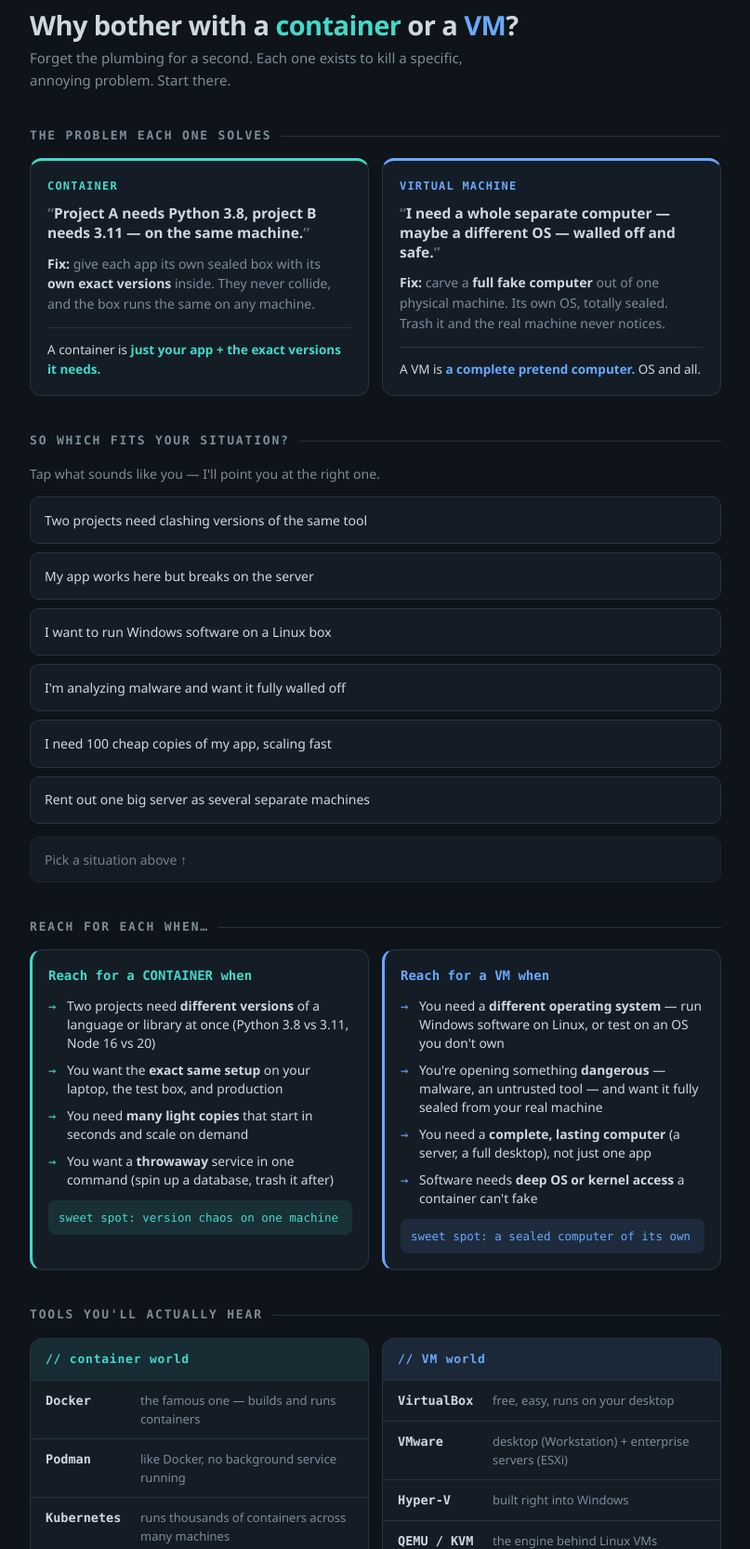
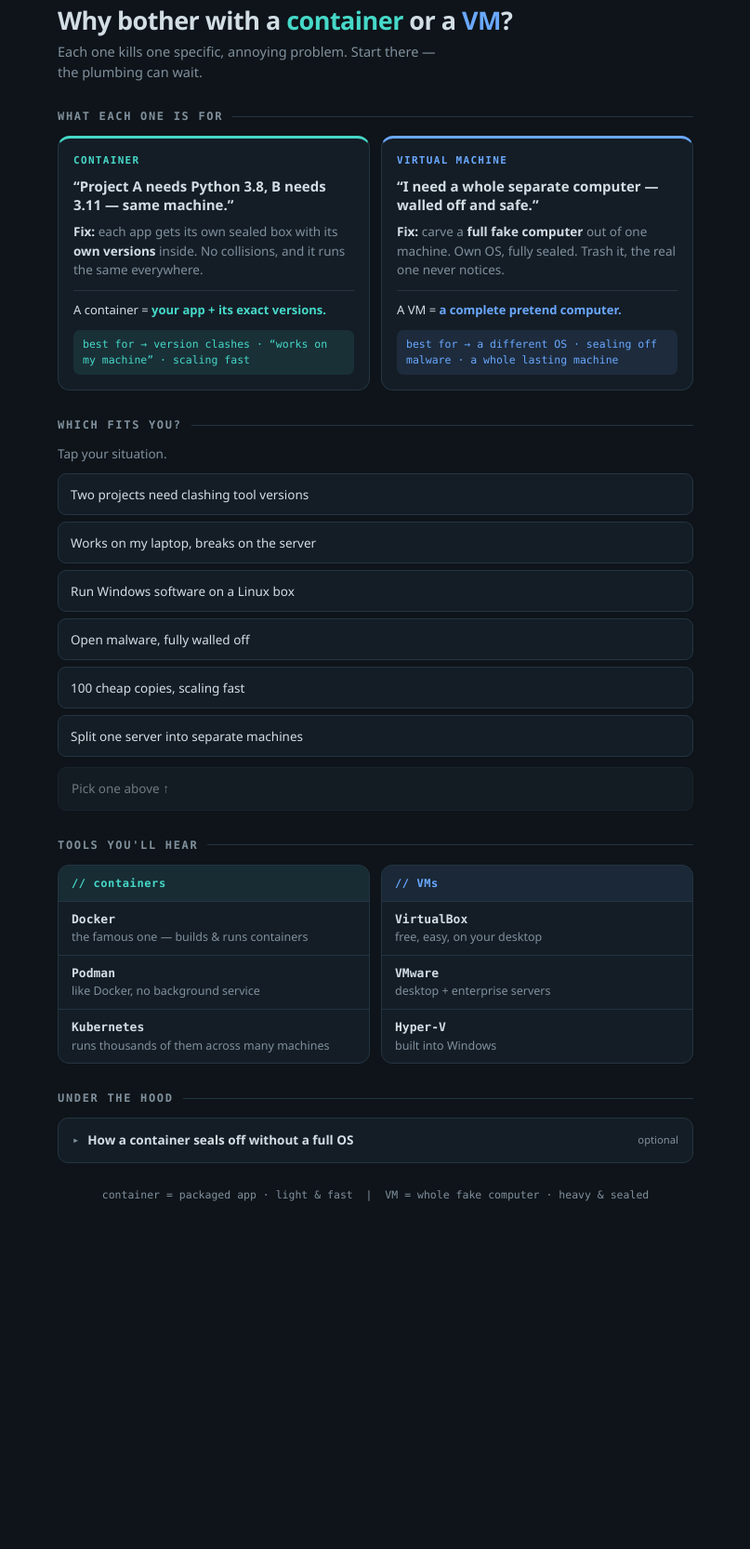
Before and after one commit to Assaf-Aassaf/Containers, a plain HTML site: page index.html in a window 1280 px wide. Shown: the part 19-1685 px from the top of the page at 93% size, without its empty margins (236-1043 px from the left). After the commit the page ends 1360 px from the top, so only its background shows below. Drawn offline with Linux system fonts and the light colour scheme.

Commit message:
Add files via upload

```diff
--- a/index.html
+++ b/index.html
@@ -1,229 +1,167 @@
 <title>Why Containers, Why VMs</title>
 <style>
-/* Layout: problem-first explainer — why each exists, scenario picker, sweet-spot triggers, real tools, mechanics hidden */
+/* Compact problem-first explainer: two cards, one picker, tools, mechanics drawer. Tight vertical rhythm for phones. */
 :root{
   --bg:#0e1419; --panel:#141d26; --panel2:#18232e; --edge:#243442;
-  --fg:#cdd9e1; --dim:#7c8c99;
-  --teal:#46d8c8;      /* container */
-  --blue:#6aa8ff;      /* VM */
-  --good:#54d98c;
+  --fg:#d2dde4; --dim:#80909d;
+  --teal:#46d8c8; --blue:#6aa8ff;
   color-scheme:dark;
   --f-disp:"IBM Plex Sans","Segoe UI",system-ui,sans-serif;
   --f-mono:"IBM Plex Mono",ui-monospace,Menlo,monospace;
 }
 *{box-sizing:border-box}
 body{background:var(--bg);color:var(--fg);margin:0;font-family:var(--f-disp);
-  line-height:1.55;font-size:15px;-webkit-font-smoothing:antialiased}
-.wrap{max-width:780px;margin:0 auto;padding-block:30px;padding-left:18px;padding-right:18px}
+  line-height:1.5;font-size:15px;-webkit-font-smoothing:antialiased}
+.wrap{max-width:720px;margin:0 auto;padding:26px 18px 36px}
 
-h1{font-size:29px;line-height:1.12;margin:0 0 8px;letter-spacing:-.02em;text-wrap:balance}
+h1{font-size:27px;line-height:1.14;margin:0 0 7px;letter-spacing:-.02em;text-wrap:balance}
 h1 .t{color:var(--teal)} h1 .b{color:var(--blue)}
-.sub{color:var(--dim);margin:0 0 30px;font-size:15px;max-width:60ch}
-h2{font-size:13px;letter-spacing:.14em;text-transform:uppercase;color:var(--dim);
-  font-family:var(--f-mono);font-weight:600;margin:38px 0 14px;display:flex;align-items:center;gap:10px}
+.sub{color:var(--dim);margin:0 0 8px;font-size:14.5px;max-width:52ch}
+h2{font-size:12px;letter-spacing:.14em;text-transform:uppercase;color:var(--dim);
+  font-family:var(--f-mono);font-weight:600;margin:28px 0 12px;display:flex;align-items:center;gap:10px}
 h2::after{content:"";flex:1;height:1px;background:var(--edge)}
 
-/* ---- the two "why" cards ---- */
-.pair{display:grid;grid-template-columns:1fr 1fr;gap:14px}
-@media(max-width:560px){.pair{grid-template-columns:1fr}}
-.card{border:1px solid var(--edge);border-radius:13px;padding:18px;background:var(--panel)}
-.card.t{border-top:3px solid var(--teal)}
-.card.b{border-top:3px solid var(--blue)}
-.card .lbl{font-family:var(--f-mono);font-size:12px;letter-spacing:.1em;text-transform:uppercase;font-weight:600}
+/* ---- two core cards ---- */
+.pair{display:grid;grid-template-columns:1fr 1fr;gap:12px}
+@media(max-width:580px){.pair{grid-template-columns:1fr}}
+.card{border:1px solid var(--edge);border-radius:13px;padding:16px;background:var(--panel)}
+.card.t{border-top:3px solid var(--teal)} .card.b{border-top:3px solid var(--blue)}
+.card .lbl{font-family:var(--f-mono);font-size:11px;letter-spacing:.12em;text-transform:uppercase;font-weight:600}
 .card.t .lbl{color:var(--teal)} .card.b .lbl{color:var(--blue)}
-.card .pain{font-size:15.5px;font-weight:600;margin:9px 0 2px;line-height:1.35}
-.card .pain::before{content:"\201C";opacity:.4}
-.card .pain::after{content:"\201D";opacity:.4}
-.card .fix{color:var(--dim);font-size:14px;margin-top:12px}
+.card .pain{font-size:15px;font-weight:600;margin:8px 0 0;line-height:1.35}
+.card .fix{color:var(--dim);font-size:13.5px;margin-top:9px}
 .card .fix b{color:var(--fg);font-weight:600}
-.card .is{margin-top:14px;padding-top:13px;border-top:1px solid var(--edge);font-size:13.5px}
+.card .is{margin-top:12px;padding-top:11px;border-top:1px solid var(--edge);font-size:13px}
 .card.t .is b{color:var(--teal)} .card.b .is b{color:var(--blue)}
+.card .best{margin-top:11px;font-family:var(--f-mono);font-size:11.5px;padding:7px 10px;border-radius:7px;line-height:1.5}
+.card.t .best{background:rgba(70,216,200,.1);color:var(--teal)}
+.card.b .best{background:rgba(106,168,255,.1);color:var(--blue)}
 
-/* ---- scenario picker ---- */
-.pick{color:var(--dim);font-size:14px;margin:0 0 14px}
-.scn{display:grid;gap:9px}
-.scn button{text-align:left;font:inherit;font-size:14px;cursor:pointer;color:var(--fg);
-  background:var(--panel);border:1px solid var(--edge);border-radius:10px;padding:13px 15px;transition:.14s;
-  display:flex;align-items:center;gap:12px}
+/* ---- picker ---- */
+.pick{color:var(--dim);font-size:13.5px;margin:0 0 11px}
+.scn{display:grid;gap:7px}
+.scn button{text-align:left;font:inherit;font-size:13.5px;cursor:pointer;color:var(--fg);
+  background:var(--panel);border:1px solid var(--edge);border-radius:9px;padding:11px 13px;transition:.13s;
+  display:flex;align-items:center;gap:10px}
 .scn button:hover{border-color:var(--dim)}
 .scn button .q{flex:1;min-width:0}
-.scn button .pin{font-family:var(--f-mono);font-size:11px;font-weight:700;letter-spacing:.08em;
-  opacity:0;transition:.14s;flex-shrink:0;padding:3px 9px;border-radius:20px}
+.scn button .pin{font-family:var(--f-mono);font-size:10px;font-weight:700;letter-spacing:.07em;
+  opacity:0;transition:.13s;flex-shrink:0;padding:3px 8px;border-radius:20px}
 .scn button.on{background:var(--panel2)}
 .scn button.on.t{border-color:var(--teal)} .scn button.on.b{border-color:var(--blue)}
 .scn button.on .pin{opacity:1}
 .scn button.on.t .pin{color:#06141a;background:var(--teal)}
 .scn button.on.b .pin{color:#06141a;background:var(--blue)}
-.answer{margin-top:14px;font-size:14px;padding:13px 15px;border-radius:10px;background:var(--panel2);
-  border:1px solid var(--edge);transition:.15s}
+.answer{margin-top:11px;font-size:13.5px;padding:12px 14px;border-radius:9px;background:var(--panel2);
+  border:1px solid var(--edge);transition:.14s}
 .answer.t{border-color:rgba(70,216,200,.45)} .answer.b{border-color:rgba(106,168,255,.45)}
 .answer b{color:var(--fg)}
-.answer .w{font-family:var(--f-mono);font-weight:700;font-size:13px}
+.answer .w{font-family:var(--f-mono);font-weight:700;font-size:12.5px}
 .answer.t .w{color:var(--teal)} .answer.b .w{color:var(--blue)}
 
-/* ---- sweet-spot triggers ---- */
-.spot{display:grid;grid-template-columns:1fr 1fr;gap:14px}
-@media(max-width:560px){.spot{grid-template-columns:1fr}}
-.spot .s{border:1px solid var(--edge);border-radius:13px;padding:17px;background:var(--panel)}
-.spot .s.t{border-left:3px solid var(--teal)} .spot .s.b{border-left:3px solid var(--blue)}
-.spot .s h3{margin:0 0 11px;font-size:14px;font-family:var(--f-mono);font-weight:600}
-.spot .s.t h3{color:var(--teal)} .spot .s.b h3{color:var(--blue)}
-.spot ul{margin:0;padding:0;list-style:none}
-.spot li{position:relative;padding-left:20px;margin:9px 0;font-size:13.8px;line-height:1.45}
-.spot li::before{position:absolute;left:0;top:0;font-family:var(--f-mono)}
-.spot .s.t li::before{content:"\2192";color:var(--teal)}
-.spot .s.b li::before{content:"\2192";color:var(--blue)}
-.spot li b{color:var(--fg);font-weight:600}
-.spot .s.t .star{margin-top:12px;padding:9px 11px;border-radius:8px;font-size:12.5px;
-  background:rgba(70,216,200,.1);color:var(--teal);font-family:var(--f-mono)}
-.spot .s.b .star{margin-top:12px;padding:9px 11px;border-radius:8px;font-size:12.5px;
-  background:rgba(106,168,255,.1);color:var(--blue);font-family:var(--f-mono)}
-
 /* ---- tools ---- */
-.tools{display:grid;grid-template-columns:1fr 1fr;gap:14px}
-@media(max-width:560px){.tools{grid-template-columns:1fr}}
-.tcol{border:1px solid var(--edge);border-radius:13px;background:var(--panel);overflow:hidden}
-.tcol .head{padding:12px 16px;font-family:var(--f-mono);font-size:13px;font-weight:600;letter-spacing:.06em}
+.tools{display:grid;grid-template-columns:1fr 1fr;gap:12px}
+@media(max-width:580px){.tools{grid-template-columns:1fr}}
+.tcol{border:1px solid var(--edge);border-radius:12px;background:var(--panel);overflow:hidden}
+.tcol .head{padding:10px 14px;font-family:var(--f-mono);font-size:12px;font-weight:600;letter-spacing:.05em}
 .tcol.t .head{color:var(--teal);background:rgba(70,216,200,.08)}
 .tcol.b .head{color:var(--blue);background:rgba(106,168,255,.08)}
-.trow{padding:11px 16px;border-top:1px solid var(--edge);display:flex;gap:10px;align-items:baseline}
-.trow .nm{font-family:var(--f-mono);font-size:13.5px;font-weight:600;flex-shrink:0;min-width:92px}
-.tcol.t .trow .nm{color:var(--fg)} .tcol.b .trow .nm{color:var(--fg)}
-.trow .d{color:var(--dim);font-size:13px;min-width:0}
+.trow{padding:9px 14px;border-top:1px solid var(--edge)}
+.trow .nm{font-family:var(--f-mono);font-size:13px;font-weight:600;color:var(--fg)}
+.trow .d{color:var(--dim);font-size:12.5px;margin-top:1px}
 
-/* ---- mechanics (collapsed) ---- */
-.hood{border:1px solid var(--edge);border-radius:11px;background:var(--panel);overflow:hidden}
-.hood summary{cursor:pointer;padding:14px 16px;font-size:14px;font-weight:600;list-style:none;
-  display:flex;align-items:center;gap:10px}
+/* ---- mechanics drawer ---- */
+.hood{border:1px solid var(--edge);border-radius:11px;background:var(--panel);overflow:hidden;margin-top:12px}
+.hood summary{cursor:pointer;padding:13px 15px;font-size:13.5px;font-weight:600;list-style:none;
+  display:flex;align-items:center;gap:9px}
 .hood summary::-webkit-details-marker{display:none}
-.hood summary .chev{color:var(--dim);transition:.2s;font-family:var(--f-mono)}
+.hood summary .chev{color:var(--dim);transition:.2s;font-family:var(--f-mono);font-size:12px}
 .hood[open] summary .chev{transform:rotate(90deg)}
 .hood summary small{color:var(--dim);font-weight:400;margin-left:auto}
-.hood .body{padding:0 16px 16px;font-size:13.5px;color:var(--dim)}
+.hood .body{padding:0 15px 15px;font-size:13px;color:var(--dim);line-height:1.6}
 .hood .body b{color:var(--teal)}
-.hood .body p{margin:6px 0 0}
-.tiny{color:var(--dim);font-size:12px;text-align:center;margin-top:30px;font-family:var(--f-mono)}
+.hood .body p{margin:7px 0 0}
+.tiny{color:var(--dim);font-size:11.5px;text-align:center;margin-top:26px;font-family:var(--f-mono)}
 </style>
 
 <div class="wrap">
   <h1>Why bother with a <span class="t">container</span> or a <span class="b">VM</span>?</h1>
-  <p class="sub">Forget the plumbing for a second. Each one exists to kill a specific, annoying problem. Start there.</p>
+  <p class="sub">Each one kills one specific, annoying problem. Start there — the plumbing can wait.</p>
 
-  <h2>The problem each one solves</h2>
+  <h2>What each one is for</h2>
   <div class="pair">
     <div class="card t">
       <div class="lbl">Container</div>
-      <div class="pain">Project A needs Python 3.8, project B needs 3.11 — on the same machine.</div>
-      <div class="fix"><b>Fix:</b> give each app its own sealed box with its <b>own exact versions</b> inside. They never collide, and the box runs the same on any machine.</div>
-      <div class="is">A container is <b>just your app + the exact versions it needs.</b></div>
+      <div class="pain">“Project A needs Python 3.8, B needs 3.11 — same machine.”</div>
+      <div class="fix"><b>Fix:</b> each app gets its own sealed box with its <b>own versions</b> inside. No collisions, and it runs the same everywhere.</div>
+      <div class="is">A container = <b>your app + its exact versions.</b></div>
+      <div class="best">best for → version clashes · “works on my machine” · scaling fast</div>
     </div>
     <div class="card b">
       <div class="lbl">Virtual Machine</div>
-      <div class="pain">I need a whole separate computer — maybe a different OS — walled off and safe.</div>
-      <div class="fix"><b>Fix:</b> carve a <b>full fake computer</b> out of one physical machine. Its own OS, totally sealed. Trash it and the real machine never notices.</div>
-      <div class="is">A VM is <b>a complete pretend computer.</b> OS and all.</div>
+      <div class="pain">“I need a whole separate computer — walled off and safe.”</div>
+      <div class="fix"><b>Fix:</b> carve a <b>full fake computer</b> out of one machine. Own OS, fully sealed. Trash it, the real one never notices.</div>
+      <div class="is">A VM = <b>a complete pretend computer.</b></div>
+      <div class="best">best for → a different OS · sealing off malware · a whole lasting machine</div>
     </div>
   </div>
 
-  <h2>So which fits your situation?</h2>
-  <p class="pick">Tap what sounds like you — I'll point you at the right one.</p>
+  <h2>Which fits you?</h2>
+  <p class="pick">Tap your situation.</p>
   <div class="scn" id="scn"></div>
-  <div class="answer" id="ans" style="opacity:.55">Pick a situation above &#8593;</div>
+  <div class="answer" id="ans" style="opacity:.5">Pick one above ↑</div>
 
-  <h2>Reach for each when&hellip;</h2>
-  <div class="spot">
-    <div class="s t">
-      <h3>Reach for a CONTAINER when</h3>
-      <ul>
-        <li>Two projects need <b>different versions</b> of a language or library at once (Python 3.8 vs 3.11, Node 16 vs 20)</li>
-        <li>You want the <b>exact same setup</b> on your laptop, the test box, and production</li>
-        <li>You need <b>many light copies</b> that start in seconds and scale on demand</li>
-        <li>You want a <b>throwaway</b> service in one command (spin up a database, trash it after)</li>
-      </ul>
-      <div class="star">sweet spot: version chaos on one machine</div>
+  <h2>Tools you'll hear</h2>
+  <div class="tools">
+    <div class="tcol t">
+      <div class="head">// containers</div>
+      <div class="trow"><div class="nm">Docker</div><div class="d">the famous one — builds &amp; runs containers</div></div>
+      <div class="trow"><div class="nm">Podman</div><div class="d">like Docker, no background service</div></div>
+      <div class="trow"><div class="nm">Kubernetes</div><div class="d">runs thousands of them across many machines</div></div>
     </div>
-    <div class="s b">
-      <h3>Reach for a VM when</h3>
-      <ul>
-        <li>You need a <b>different operating system</b> — run Windows software on Linux, or test on an OS you don't own</li>
-        <li>You're opening something <b>dangerous</b> — malware, an untrusted tool — and want it fully sealed from your real machine</li>
-        <li>You need a <b>complete, lasting computer</b> (a server, a full desktop), not just one app</li>
-        <li>Software needs <b>deep OS or kernel access</b> a container can't fake</li>
-      </ul>
-      <div class="star">sweet spot: a sealed computer of its own</div>
+    <div class="tcol b">
+      <div class="head">// VMs</div>
+      <div class="trow"><div class="nm">VirtualBox</div><div class="d">free, easy, on your desktop</div></div>
+      <div class="trow"><div class="nm">VMware</div><div class="d">desktop + enterprise servers</div></div>
+      <div class="trow"><div class="nm">Hyper-V</div><div class="d">built into Windows</div></div>
     </div>
   </div>
 
-  <h2>Tools you'll actually hear</h2>
-  <div class="tools">
-    <div class="tcol t">
-      <div class="head">// container world</div>
-      <div class="trow"><span class="nm">Docker</span><span class="d">the famous one — builds and runs containers</span></div>
-      <div class="trow"><span class="nm">Podman</span><span class="d">like Docker, no background service running</span></div>
-      <div class="trow"><span class="nm">Kubernetes</span><span class="d">runs thousands of containers across many machines</span></div>
-      <div class="trow"><span class="nm">containerd</span><span class="d">the low-level engine under Docker</span></div>
-    </div>
-    <div class="tcol b">
-      <div class="head">// VM world</div>
-      <div class="trow"><span class="nm">VirtualBox</span><span class="d">free, easy, runs on your desktop</span></div>
-      <div class="trow"><span class="nm">VMware</span><span class="d">desktop (Workstation) + enterprise servers (ESXi)</span></div>
-      <div class="trow"><span class="nm">Hyper-V</span><span class="d">built right into Windows</span></div>
-      <div class="trow"><span class="nm">QEMU / KVM</span><span class="d">the engine behind Linux VMs</span></div>
-    </div>
-  </div>
-
-  <h2>The whole difference, one line</h2>
-  <div class="spot">
-    <div class="s t" style="text-align:center">
-      <div style="font-size:17px;font-weight:600;color:var(--teal);margin-bottom:6px">Container</div>
-      <div>packages the <b style="color:var(--fg)">app</b></div>
-      <div style="color:var(--dim);font-size:13px;font-family:var(--f-mono);margin-top:10px;line-height:1.9">weight &middot; <span style="color:var(--fg)">light (MBs)</span><br>starts &middot; <span style="color:var(--fg)">instant</span><br>walls &middot; <span style="color:var(--fg)">thinner</span></div>
-    </div>
-    <div class="s b" style="text-align:center">
-      <div style="font-size:17px;font-weight:600;color:var(--blue);margin-bottom:6px">Virtual Machine</div>
-      <div>packages a whole <b style="color:var(--fg)">computer</b></div>
-      <div style="color:var(--dim);font-size:13px;font-family:var(--f-mono);margin-top:10px;line-height:1.9">weight &middot; <span style="color:var(--fg)">heavy (GBs)</span><br>starts &middot; <span style="color:var(--fg)">minutes</span><br>walls &middot; <span style="color:var(--fg)">thick</span></div>
-    </div>
-  </div>
-
-  <h2>Only if you're curious</h2>
+  <h2>Under the hood</h2>
   <details class="hood">
-    <summary><span class="chev">\25B8</span> How a container stays sealed without a full OS <small>the technical bit</small></summary>
+    <summary><span class="chev">▸</span> How a container seals off without a full OS <small>optional</small></summary>
     <div class="body">
-      <p>It borrows the host computer's engine (the <b>kernel</b>) instead of carrying its own — that's why it's so light. Two cheap tricks build the wall:</p>
-      <p><b>namespaces</b> \2192 give it blinders, so it only sees its own stuff, not the rest of the machine.</p>
-      <p><b>cgroups</b> \2192 put it on a leash, so it can't hog all the CPU or memory.</p>
-      <p style="margin-top:10px">That's the entire magic. A VM skips both because it just runs a real, separate OS on fake hardware.</p>
+      <p>It borrows the host computer's engine (the <b>kernel</b>) instead of carrying its own — that's why it's so light. Two tricks build the wall:</p>
+      <p><b>namespaces</b> → blinders: it only sees its own stuff, not the rest of the machine.</p>
+      <p><b>cgroups</b> → a leash: it can't hog all the CPU or memory.</p>
+      <p style="margin-top:9px">A VM skips both — it just runs a real, separate OS on fake hardware. That's why it's heavier but more sealed.</p>
     </div>
   </details>
 
-  <p class="tiny">container = packaged app, light &amp; fast &middot; VM = whole fake computer, heavy &amp; sealed</p>
+  <p class="tiny">container = packaged app · light &amp; fast &nbsp;|&nbsp; VM = whole fake computer · heavy &amp; sealed</p>
 </div>
 
 <script>
 const S=[
-  {q:"Two projects need clashing versions of the same tool",a:"c",r:"Each gets its own sealed box with its own version. No collision."},
-  {q:"My app works here but breaks on the server",a:"c",r:"The box carries its exact environment, so “here” and “there” become the same place."},
-  {q:"I want to run Windows software on a Linux box",a:"b",r:"Different OS = you need a whole different computer. That's a VM's whole job."},
-  {q:"I'm analyzing malware and want it fully walled off",a:"b",r:"A VM's thick walls mean if it gets wrecked, your real machine is untouched."},
-  {q:"I need 100 cheap copies of my app, scaling fast",a:"c",r:"Containers are light enough to stamp out by the hundred and spin up in seconds."},
-  {q:"Rent out one big server as several separate machines",a:"b",r:"Each tenant gets a full, isolated computer — exactly what a VM is."}
+  {q:"Two projects need clashing tool versions",a:"c",r:"Each gets its own box with its own version. No collision."},
+  {q:"Works on my laptop, breaks on the server",a:"c",r:"The box carries its exact setup, so both places match."},
+  {q:"Run Windows software on a Linux box",a:"b",r:"Different OS = a whole different computer. That's a VM."},
+  {q:"Open malware, fully walled off",a:"b",r:"Thick walls — if it's wrecked, your real machine is fine."},
+  {q:"100 cheap copies, scaling fast",a:"c",r:"Light enough to stamp out by the hundred in seconds."},
+  {q:"Split one server into separate machines",a:"b",r:"Each tenant gets a full, isolated computer."}
 ];
-const A={
-  c:{w:"\2192 Container"},
-  b:{w:"\2192 Virtual Machine"}
-};
+const A={c:"→ Container",b:"→ Virtual Machine"};
 const scn=document.getElementById('scn'),ans=document.getElementById('ans');
-S.forEach((s)=>{
-  const btn=document.createElement('button');
-  btn.className=s.a;
-  btn.innerHTML=`<span class="q">${s.q}</span><span class="pin">${s.a==='c'?'CONTAINER':'VM'}</span>`;
-  btn.onclick=()=>{
-    [...scn.children].forEach(b=>b.classList.remove('on'));
-    btn.classList.add('on');
+S.forEach(s=>{
+  const b=document.createElement('button');
+  b.className=s.a;
+  b.innerHTML=`<span class="q">${s.q}</span><span class="pin">${s.a==='c'?'CONTAINER':'VM'}</span>`;
+  b.onclick=()=>{
+    [...scn.children].forEach(x=>x.classList.remove('on'));
+    b.classList.add('on');
     ans.className='answer '+s.a;ans.style.opacity='1';
-    ans.innerHTML=`<span class="w">${A[s.a].w}</span> &nbsp; ${s.r}`;
+    ans.innerHTML=`<span class="w">${A[s.a]}</span> &nbsp; ${s.r}`;
   };
-  scn.appendChild(btn);
+  scn.appendChild(b);
 });
 </script>
```
